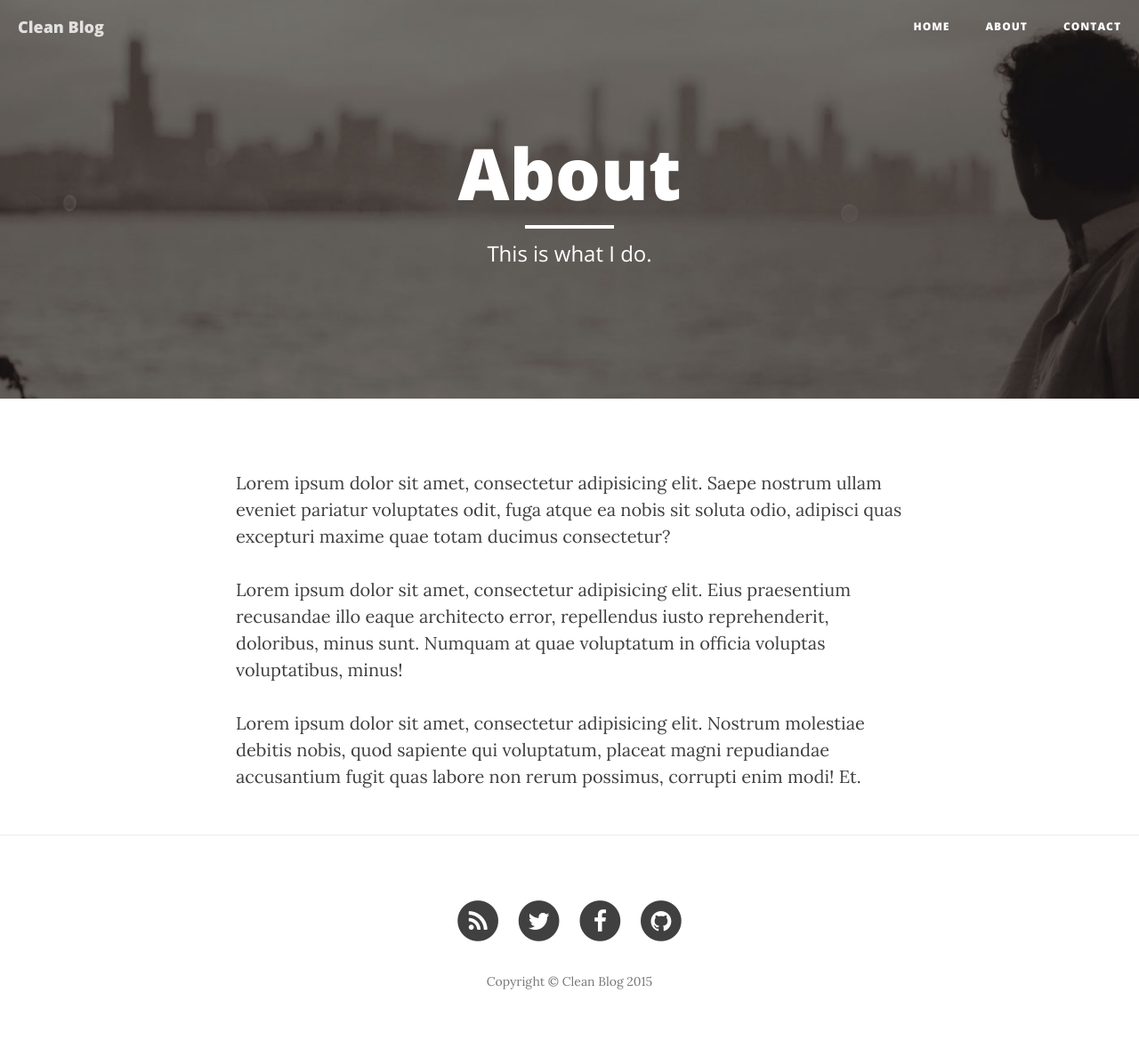
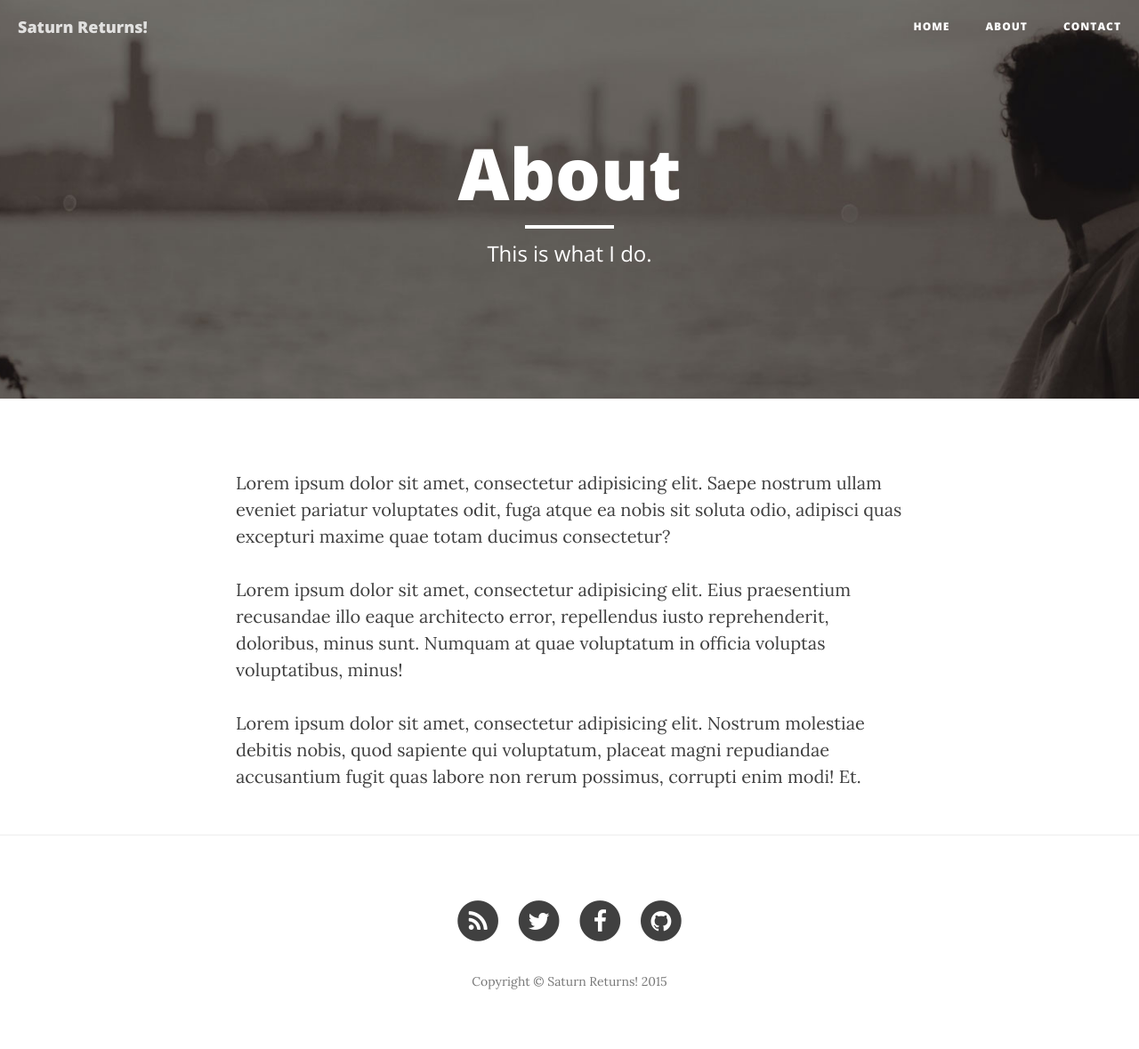
Before and after one commit to julianaramburu/saturn-returns, a Jekyll site: the page built from about.html, in a window 1280 px wide. Shown: the whole page at 89% size. Built offline with Jekyll 4.4.1, drawn with Linux system fonts in a browser that asks for light colours; nearby versions of some CDN libraries; part of the change alters nothing that is shown.

Commit message:
Updated config with my stuff

```diff
--- a/_config.yml
+++ b/_config.yml
@@ -1,13 +1,13 @@
 # Site settings
-title: Clean Blog
+title: Saturn Returns!
 header-img: img/home-bg.jpg
-email: your-email@yourdomain.com
-description: "Write your site description here. It will be used as your sites meta description as well!"
-baseurl: "/startbootstrap-clean-blog-jekyll"
+email: julianaramburu@gmail.com
+description: "A blog about Julian Aramburu, blogging his journey thru learning how to be a Front-End Developer"
+baseurl: "/saturn-returns"
 url: "http://yourdomain.com"
-twitter_username: SBootstrap
-github_username:  davidtmiller
-facebook_username:  IronSummitMedia
+twitter_username: naha_hs
+github_username:  julianaramburu
+facebook_username:  juli.aramburu
 
 # Build settings
 markdown: kramdown
```
